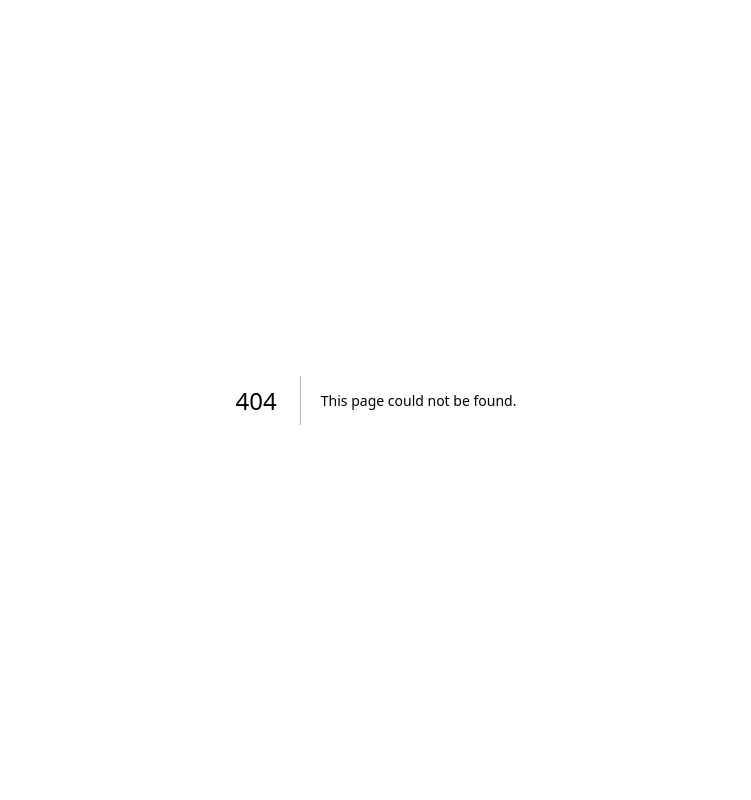
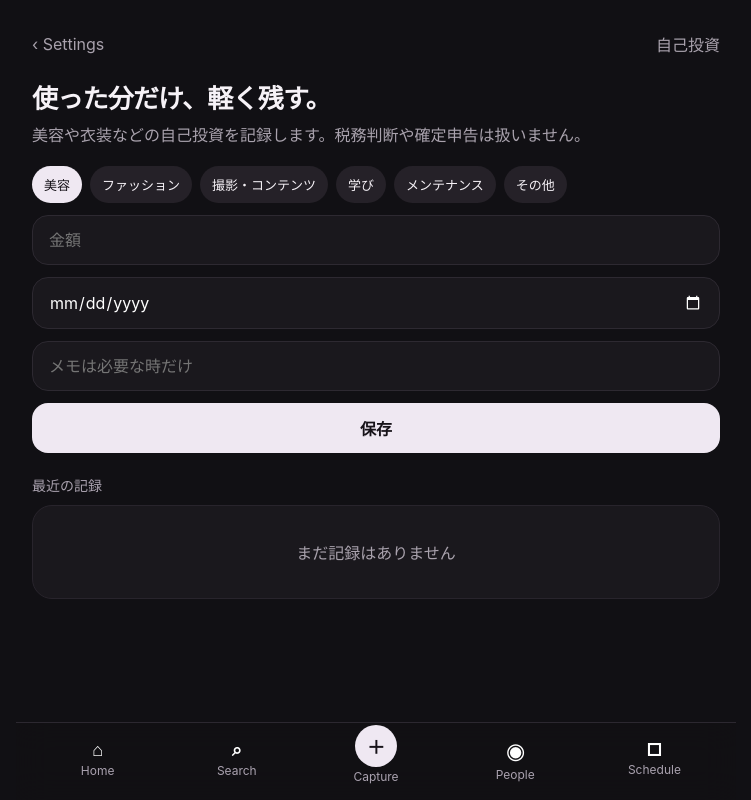
Before and after one commit to karukimori-wq/Velvet, a Next.js app: page /self-investment in a window 1280 px wide. Before the commit this address had no page. Shown: the whole page, without its empty margins (264-1015 px from the left). Built offline with nearby package versions, Linux system fonts and the light colour scheme.

Commit message:
Add self investment page

```diff
--- /dev/null
+++ b/app/self-investment/page.tsx
@@ -0,0 +1,46 @@
+import Link from "next/link";
+import { BottomNav } from "@/components/bottom-nav";
+import { getRequestIdentity } from "@/lib/auth/request-identity";
+import { listSelfInvestments } from "@/lib/self-investment-repository";
+import { createSelfInvestmentAction } from "./actions";
+
+const categoryLabels = {
+  beauty: "美容",
+  fashion: "ファッション",
+  photo_content: "撮影・コンテンツ",
+  learning: "学び",
+  maintenance: "メンテナンス",
+  other: "その他",
+} as const;
+
+export default async function SelfInvestmentPage({ searchParams }: { searchParams: Promise<{ saved?: string; error?: string }> }) {
+  const { saved, error } = await searchParams;
+  const { ownerUserId } = await getRequestIdentity();
+  const entries = await listSelfInvestments(ownerUserId);
+
+  return (
+    <main className="shell">
+      <header className="header"><Link className="subtle" href="/settings">‹ Settings</Link><span className="subtle">自己投資</span></header>
+      <section className="hero"><h1>使った分だけ、軽く残す。</h1><p>美容や衣装などの自己投資を記録します。税務判断や確定申告は扱いません。</p></section>
+      {saved && <div className="card successCard">保存しました</div>}
+      {error && <div className="formError">金額を確認してください。</div>}
+
+      <form action={createSelfInvestmentAction} className="stack">
+        <div className="chips choiceRow">
+          {Object.entries(categoryLabels).map(([value, label]) => <label className="choiceChip" key={value}><input type="radio" name="category" value={value} defaultChecked={value === "beauty"} />{label}</label>)}
+        </div>
+        <input className="searchBox" name="amount" inputMode="numeric" placeholder="金額" />
+        <input className="searchBox" name="occurredAt" type="date" />
+        <input className="searchBox" name="memo" placeholder="メモは必要な時だけ" autoComplete="off" />
+        <button className="primaryButton" type="submit">保存</button>
+      </form>
+
+      <div className="sectionTitle">最近の記録</div>
+      <div className="stack">
+        {entries.map((entry) => <article className="card" key={entry.id}><div className="row"><strong>{categoryLabels[entry.category]}</strong><span>¥{entry.amount.toLocaleString("ja-JP")}</span></div><div className="personMeta">{entry.occurredAt.slice(0, 10)}</div>{entry.memo && <div className="timelineBody">{entry.memo}</div>}</article>)}
+        {entries.length === 0 && <div className="card empty">まだ記録はありません</div>}
+      </div>
+      <BottomNav />
+    </main>
+  );
+}
```
